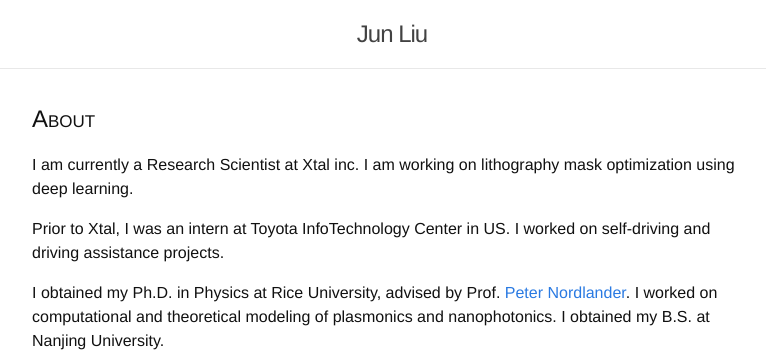
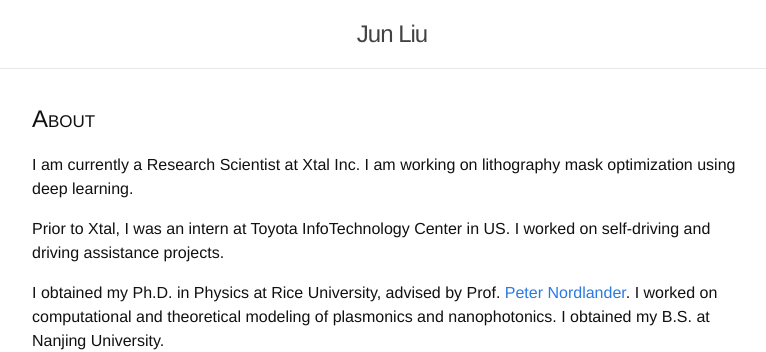
Before and after one commit to liujun77/liujun77.github.io, a Jekyll site: the page built from index.html, in a window 1280 px wide. Shown: the top 352 px of the page, without its empty margins (248-1014 px from the left). Built offline with Jekyll 4.4.1, drawn with Linux system fonts in a browser that asks for light colours.

Commit message:
inc to Inc

```diff
--- a/index.html
+++ b/index.html
@@ -4,7 +4,7 @@ layout: default
 <div class="home">
 	<section>
 		<h2 class="smallcap">about</h2>
-		<p>I am currently a Research Scientist at Xtal inc. I am working on lithography mask optimization using deep learning.</p>
+		<p>I am currently a Research Scientist at Xtal Inc. I am working on lithography mask optimization using deep learning.</p>
         <p>Prior to Xtal, I was an intern at Toyota InfoTechnology Center in US. I worked on self-driving and driving assistance projects.</p>
         <p>I obtained my Ph.D. in Physics at Rice University, advised by Prof. <a href="http://nordlander.rice.edu/members/nordlander">Peter Nordlander</a>. I worked on computational and theoretical modeling of plasmonics and nanophotonics. I obtained my B.S. at Nanjing University.</p>
         <p>My major interests are machine learning and deep learning especially the applications in nature language and image. </p>
```
